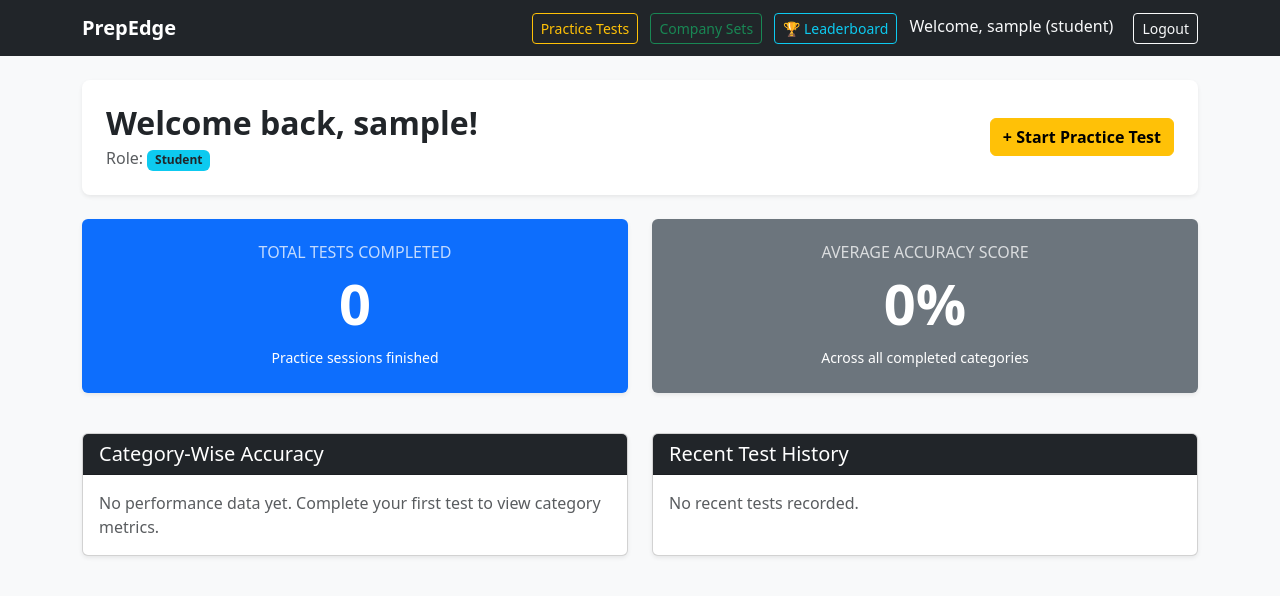
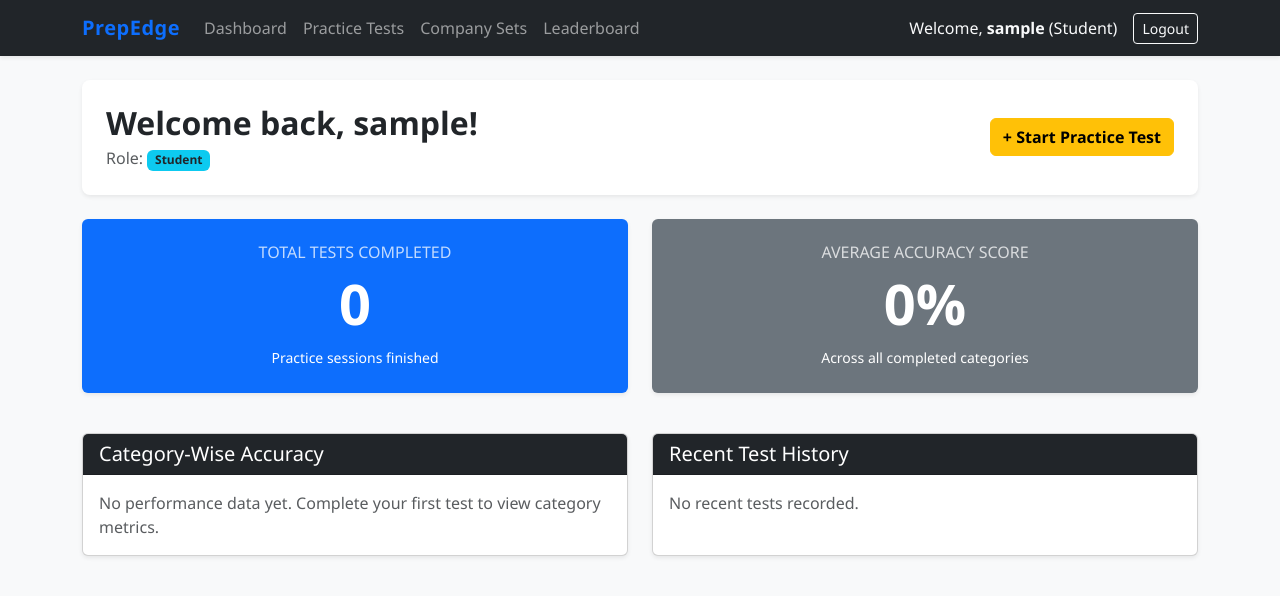
Before and after one commit to Faizankankudti/prepedge, a Flask app: page /dashboard in a window 1280 px wide. Shown: the top 596 px of the page. Run offline with Flask 3, Linux system fonts and the light colour scheme; the visitor is signed in with stand-in values (Sample User, id 1); data that the repository does not hold is empty.

Commit message:
UI: Updated base layout navigation bar with admin approval link

```diff
--- a/templates/base.html
+++ b/templates/base.html
@@ -3,43 +3,88 @@
 <head>
     <meta charset="UTF-8">
     <meta name="viewport" content="width=device-width, initial-scale=1.0">
-    <title>PrepEdge - Placement Preparation</title>
+    <title>PrepEdge - Placement Preparation Platform</title>
     <link href="https://cdn.jsdelivr.net/npm/bootstrap@5.3.0/dist/css/bootstrap.min.css" rel="stylesheet">
+    <style>
+        body {
+            background-color: #f8f9fa;
+            font-family: 'Segoe UI', Tahoma, Geneva, Verdana, sans-serif;
+        }
+        .navbar-brand {
+            font-weight: 700;
+            letter-spacing: 0.5px;
+        }
+    </style>
 </head>
-<body class="bg-light">
-    <nav class="navbar navbar-expand-lg navbar-dark bg-dark">
+<body>
+    <nav class="navbar navbar-expand-lg navbar-dark bg-dark shadow-sm">
         <div class="container">
-            <a class="navbar-brand fw-bold" href="{{ url_for('dashboard') }}">PrepEdge</a>
-            <div>
-                {% if current_user.is_authenticated %}
-                    <a href="{{ url_for('test_selection') }}" class="btn btn-outline-warning btn-sm me-2">Practice Tests</a>
-                    <a href="{{ url_for('company_selection') }}" class="btn btn-outline-success btn-sm me-2">Company Sets</a>
-                    <a href="{{ url_for('leaderboard') }}" class="btn btn-outline-info btn-sm me-2">🏆 Leaderboard</a>
+            <a class="navbar-brand text-primary" href="{{ url_for('home') }}">PrepEdge</a>
+            <button class="navbar-toggler" type="button" data-bs-toggle="collapse" data-bs-target="#navbarNav" aria-controls="navbarNav" aria-expanded="false" aria-label="Toggle navigation">
+                <span class="navbar-toggler-icon"></span>
+            </button>
+            <div class="collapse navbar-collapse" id="navbarNav">
+                <ul class="navbar-nav me-auto">
+                    {% if current_user.is_authenticated %}
+                    <li class="nav-item">
+                        <a class="nav-link" href="{{ url_for('dashboard') }}">Dashboard</a>
+                    </li>
+                    <li class="nav-item">
+                        <a class="nav-link" href="{{ url_for('test_selection') }}">Practice Tests</a>
+                    </li>
+                    <li class="nav-item">
+                        <a class="nav-link" href="{{ url_for('company_selection') }}">Company Sets</a>
+                    </li>
+                    <li class="nav-item">
+                        <a class="nav-link" href="{{ url_for('leaderboard') }}">Leaderboard</a>
+                    </li>
                     {% if current_user.role == 'admin' %}
-                        <a href="{{ url_for('admin_questions') }}" class="btn btn-outline-light btn-sm me-2">Question Bank</a>
+                    <li class="nav-item">
+                        <a class="nav-link" href="{{ url_for('admin_questions') }}">Manage Questions</a>
+                    </li>
+                    <li class="nav-item">
+                        <a class="nav-link" href="{{ url_for('admin_approvals') }}">Admin Approvals</a>
+                    </li>
                     {% endif %}
-                    <span class="text-light me-3">Welcome, {{ current_user.username }} ({{ current_user.role }})</span>
-                    <a href="{{ url_for('logout') }}" class="btn btn-outline-light btn-sm">Logout</a>
-                {% else %}
-                    <a href="{{ url_for('login') }}" class="btn btn-outline-light btn-sm me-2">Login</a>
-                    <a href="{{ url_for('register') }}" class="btn btn-primary btn-sm">Register</a>
-                {% endif %}
+                    {% endif %}
+                </ul>
+                <ul class="navbar-nav">
+                    {% if current_user.is_authenticated %}
+                    <li class="nav-item d-flex align-items-center me-3 text-light">
+                        <span>Welcome, <strong>{{ current_user.username }}</strong> ({{ current_user.role|capitalize }})</span>
+                    </li>
+                    <li class="nav-item">
+                        <a class="btn btn-outline-light btn-sm my-1" href="{{ url_for('logout') }}">Logout</a>
+                    </li>
+                    {% else %}
+                    <li class="nav-item me-2">
+                        <a class="btn btn-outline-light btn-sm my-1" href="{{ url_for('login') }}">Login</a>
+                    </li>
+                    <li class="nav-item">
+                        <a class="btn btn-primary btn-sm my-1" href="{{ url_for('register') }}">Register</a>
+                    </li>
+                    {% endif %}
+                </ul>
             </div>
         </div>
     </nav>
+
     <div class="container mt-4">
         {% with messages = get_flashed_messages(with_categories=true) %}
             {% if messages %}
                 {% for category, message in messages %}
-                    <div class="alert alert-{{ category }} alert-dismissible fade show" role="alert">
+                    <div class="alert alert-{{ category }} alert-dismissible fade show shadow-sm" role="alert">
                         {{ message }}
-                        <button type="button" class="btn-close" data-bs-dismiss="alert"></button>
+                        <button type="button" class="btn-close" data-bs-dismiss="alert" aria-label="Close"></button>
                     </div>
                 {% endfor %}
             {% endif %}
         {% endwith %}
-        {% block content %}{% endblock %}
+
+        {% block content %}
+        {% endblock %}
     </div>
+
     <script src="https://cdn.jsdelivr.net/npm/bootstrap@5.3.0/dist/js/bootstrap.bundle.min.js"></script>
 </body>
 </html>
```
